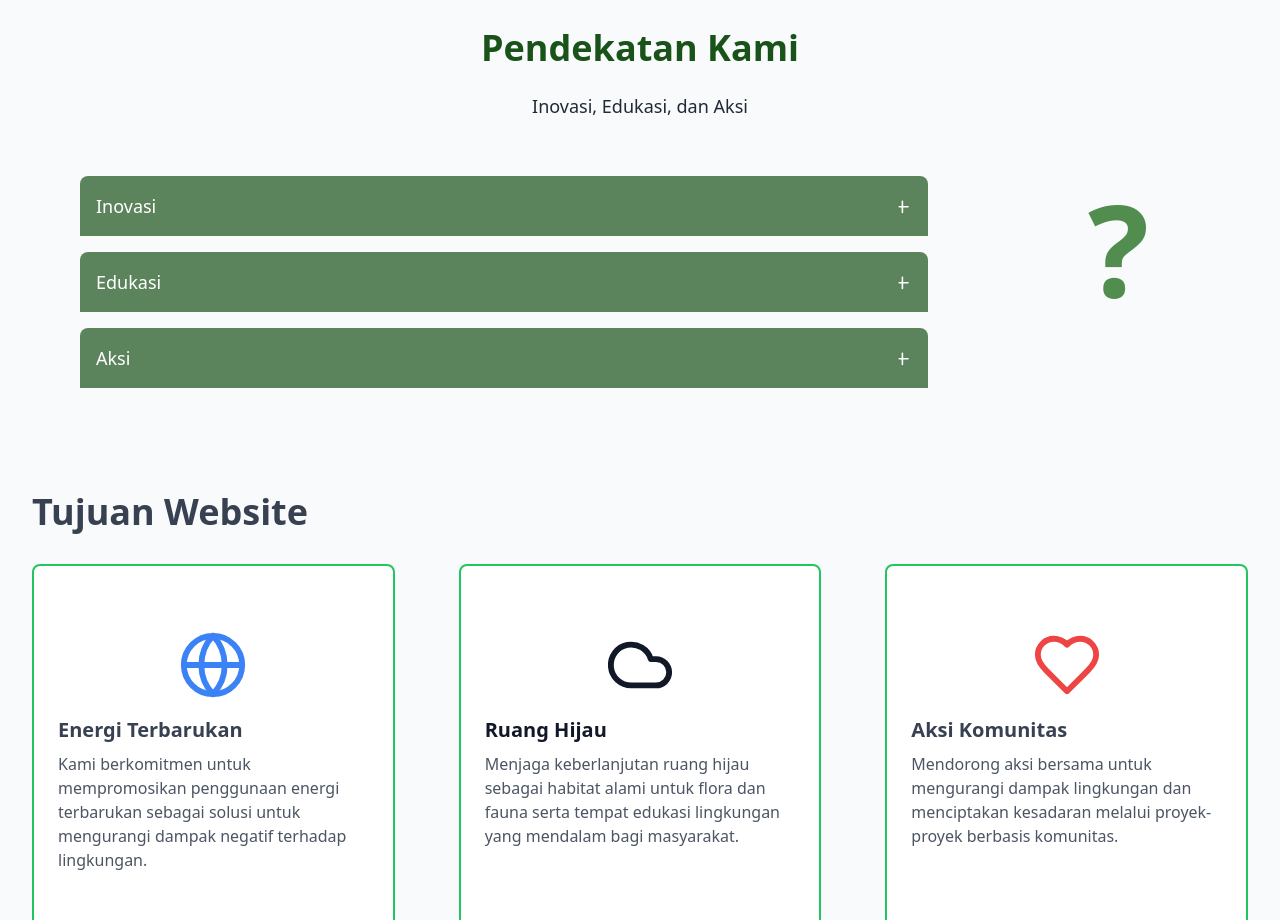
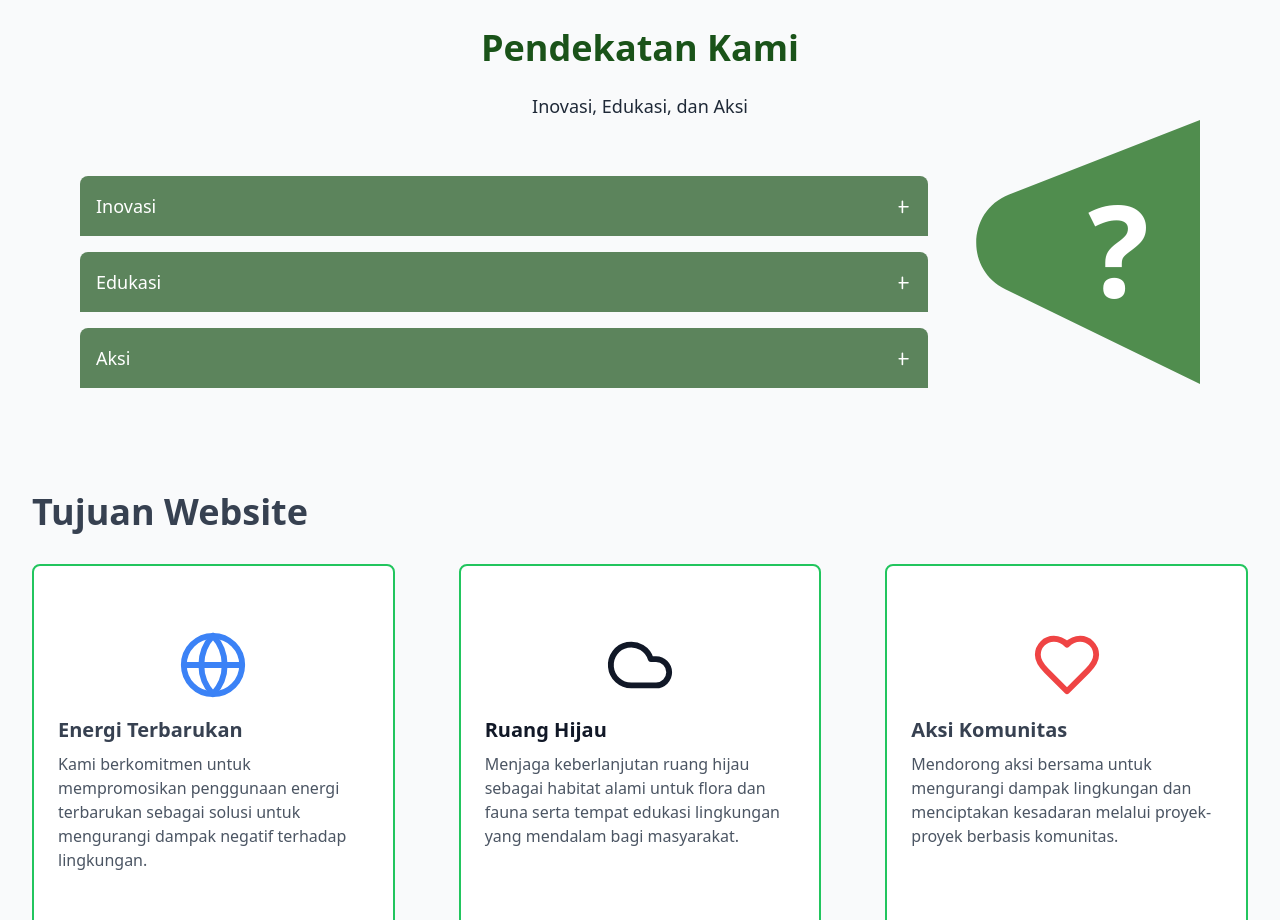
Before and after one commit to reynaldo0/Futuron, a React (Vite) app: page /about in a window 1280 px wide. Shown: the part 1300-2220 px from the top of the page. Built offline with nearby package versions, Linux system fonts and the light colour scheme; no server answers.

Commit message:
add : all

```diff
--- a/src/components/Models/Canvas.jsx
+++ b/src/components/Models/Canvas.jsx
@@ -39,11 +39,12 @@ function TreeCanvas() {
   };
 
   return (
-    <div className="relative w-full container mx-auto h-screen flex justify-center items-center">
+    <div className="relative w-full  mx-auto h-screen flex justify-center items-center">
       <h1 className="absolute top-5 text-4xl mx-5 md:mx-0 font-bold text-center text-primary-400 z-10">
         Bring Nature to Your Space
       </h1>
-      <div className="relative bg-white w-[80%] h-[50%] md:w-[50%] md:h-[70%] rounded-lg shadow-xl overflow-hidden">
+
+      <div className="relative bg-primary-400/30 w-[80%] h-[50%] md:w-[50%] md:h-[70%] rounded-full shadow-xl overflow-hidden">
         {/* 3D Canvas Container */}
         <div className="w-full h-full">
           <Canvas
--- a/src/pages/About/Approuch.jsx
+++ b/src/pages/About/Approuch.jsx
@@ -1,4 +1,4 @@
-import React, { useState } from 'react';
+import React, { useState } from "react";
 
 // Accordion component
 const Accordion = ({ items }) => {
@@ -14,20 +14,26 @@ const Accordion = ({ items }) => {
         <div key={index} className="accordion-item my-2">
           <button
             className={`accordion-title flex w-full items-center justify-between rounded-t-lg px-4 py-4 transition duration-300 focus:outline-none ${
-              activeIndex === index ? 'bg-primary-400/80' : 'bg-primary-400/70'
+              activeIndex === index ? "bg-primary-400/80" : "bg-primary-400/70"
             } text-white`}
             onClick={() => toggleAccordion(index)}
           >
-            <span className="text-base font-medium md:text-lg">{item.title}</span>
+            <span className="text-base font-medium md:text-lg">
+              {item.title}
+            </span>
             <svg
-              className={`plus-icon h-4 w-4 fill-current ${activeIndex === index ? 'hidden' : ''}`}
+              className={`plus-icon h-4 w-4 fill-current ${
+                activeIndex === index ? "hidden" : ""
+              }`}
               xmlns="http://www.w3.org/2000/svg"
               viewBox="0 0 20 20"
             >
               <path d="M7 10V4a1 1 0 0 1 2 0v6h6a1 1 0 1 1 0 2h-6v6a1 1 0 1 1-2 0v-6H4a1 1 0 1 1 0-2h6z" />
             </svg>
             <svg
-              className={`minus-icon h-4 w-4 fill-current ${activeIndex === index ? '' : 'hidden'}`}
+              className={`minus-icon h-4 w-4 fill-current ${
+                activeIndex === index ? "" : "hidden"
+              }`}
               xmlns="http://www.w3.org/2000/svg"
               viewBox="0 0 20 20"
             >
@@ -36,7 +42,7 @@ const Accordion = ({ items }) => {
           </button>
           <div
             className={`accordion-content rounded-b-lg px-4 py-2 text-base ${
-              activeIndex === index ? 'block' : 'hidden'
+              activeIndex === index ? "block" : "hidden"
             } text-white bg-primary-400/60`}
           >
             {item.content}
@@ -51,24 +57,31 @@ const Accordion = ({ items }) => {
 const accordionItems = [
   {
     title: "Inovasi",
-    content: "Kami menjelajahi perkembangan terbaru dalam teknologi ramah lingkungan, mulai dari inovasi energi surya hingga kota pintar dan bahan ramah lingkungan. Tim kami berdedikasi untuk menemukan solusi berkelanjutan yang bermanfaat bagi masyarakat dan planet ini."
+    content:
+      "Kami menjelajahi perkembangan terbaru dalam teknologi ramah lingkungan, mulai dari inovasi energi surya hingga kota pintar dan bahan ramah lingkungan. Tim kami berdedikasi untuk menemukan solusi berkelanjutan yang bermanfaat bagi masyarakat dan planet ini.",
   },
   {
     title: "Edukasi",
-    content: "Kami percaya bahwa kesadaran adalah langkah pertama menuju perubahan. Melalui alat interaktif, konten yang mendalam, dan contoh nyata, kami mengedukasi individu dan bisnis tentang manfaat mengadopsi teknologi berkelanjutan."
+    content:
+      "Kami percaya bahwa kesadaran adalah langkah pertama menuju perubahan. Melalui alat interaktif, konten yang mendalam, dan contoh nyata, kami mengedukasi individu dan bisnis tentang manfaat mengadopsi teknologi berkelanjutan.",
   },
   {
     title: "Aksi",
-    content: "Perubahan dimulai dengan aksi. Melalui proyek dan inisiatif kami, kami bekerja dengan komunitas, organisasi, dan inovator untuk menerapkan solusi nyata yang mengurangi dampak lingkungan."
-  }
+    content:
+      "Perubahan dimulai dengan aksi. Melalui proyek dan inisiatif kami, kami bekerja dengan komunitas, organisasi, dan inovator untuk menerapkan solusi nyata yang mengurangi dampak lingkungan.",
+  },
 ];
 
 // Section with "?" animated icon
 const Approach = () => {
   return (
     <section className="py-16 px-6 md:px-20 relative">
-      <h2 className="text-4xl font-bold text-center text-primary-400">Pendekatan Kami</h2>
-      <p className="mt-6 text-lg text-center text-gray-800">Inovasi, Edukasi, dan Aksi</p>
+      <h2 className="text-4xl font-bold text-center text-primary-400">
+        Pendekatan Kami
+      </h2>
+      <p className="mt-6 text-lg text-center text-gray-800">
+        Inovasi, Edukasi, dan Aksi
+      </p>
 
       <div className="mt-12 flex flex-col md:flex-row items-start gap-12">
         {/* Accordion section */}
@@ -78,8 +91,14 @@ const Approach = () => {
 
         {/* Animated question mark icon */}
         <div className="flex-shrink-0 hidden md:block md:relative">
-          <div className="flex justify-center items-center scale-150 text-primary-300 text-9xl animate-bounce">
+          <div className="flex justify-center items-center scale-150 text-white text-9xl animate-bounce">
             <span className="font-bold w-52 px-28 pt-16">?</span>
+            <img
+              src="/background/roll.svg"
+              alt="Wave Decoration"
+              className="absolute right-0 top-0 -z-10"
+              draggable="false"
+            />
           </div>
         </div>
       </div>
--- a/src/pages/Enviroment/Sustainability.jsx
+++ b/src/pages/Enviroment/Sustainability.jsx
@@ -39,14 +39,15 @@ L.Icon.Default.mergeOptions({
 
 const SustainabilityVisualization = () => {
   return (
-    <div className="bg-gray-100">
-      {/* Hero Section */}
+    <div className="">
       <img
         src="/background/wave.svg"
         alt="wave"
         className="w-full"
         draggable="false"
       />
+      <div className="bg-primary-300 relative">
+        {/* Hero Section */}
         <div className="bg-primary-300 text-white pb-16 text-center">
           <h1 className="text-4xl font-bold mb-4">
             Visualisasi Data Interaktif tentang Keberlanjutan
@@ -58,7 +59,7 @@ const SustainabilityVisualization = () => {
         </div>
 
         {/* Interactive Chart */}
-      <div className="container mx-auto px-4 py-12">
+        <div className="container mx-auto px-4 py-12 text-white">
           <h2 className="text-3xl font-semibold text-center mb-8">
             Grafik Interaktif
           </h2>
@@ -75,7 +76,7 @@ const SustainabilityVisualization = () => {
 
         {/* Interactive Map */}
         <div className="container mx-auto px-4 py-12">
-        <h2 className="text-3xl font-semibold text-center mb-8">
+          <h2 className="text-3xl font-semibold text-center text-white mb-8">
             Peta Dampak Lingkungan
           </h2>
           <div className="bg-white rounded-lg shadow-lg p-6">
@@ -96,8 +97,8 @@ const SustainabilityVisualization = () => {
                   {/* Marker for specific location */}
                   <Marker position={[-6.1751, 106.865]}>
                     <Popup>
-                    Jakarta: Salah satu kota dengan inisiatif keberlanjutan yang
-                    berkembang.
+                      Jakarta: Salah satu kota dengan inisiatif keberlanjutan
+                      yang berkembang.
                     </Popup>
                   </Marker>
                   {/* Add more markers here */}
@@ -109,7 +110,7 @@ const SustainabilityVisualization = () => {
 
         {/* Real-Time Reports */}
         <div className="container mx-auto px-4 py-12">
-        <h2 className="text-3xl font-semibold text-center mb-8">
+          <h2 className="text-3xl font-semibold text-white text-center mb-8">
             Laporan Real-Time
           </h2>
           <div className="grid grid-cols-1 md:grid-cols-2 lg:grid-cols-3 gap-6">
@@ -125,6 +126,7 @@ const SustainabilityVisualization = () => {
                 </div>
               </div>
             ))}
+          </div>
         </div>
       </div>
     </div>
--- a/src/pages/Home/Home.jsx
+++ b/src/pages/Home/Home.jsx
@@ -8,14 +8,14 @@ import ImpactFeed from './ImpactFeed'
 
 const Home = () => {
   return (
-    <div className="">
+    <>
         <Hero/>
         <Solutions/>
         <Simulations/>
         <Roadmap/>
         <TreeCanvas/>
         <ImpactFeed/>
-    </div>
+    </>
   )
 }
 
```
Also changed, not shown: public/background/roll.svg (added), public/background/rusak.png (added). Lines whose indentation alone changed are shown as unchanged.
